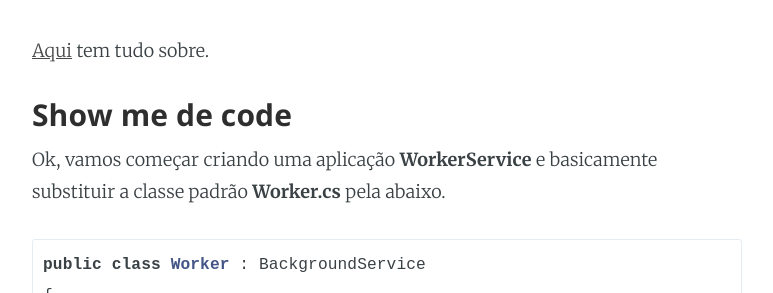
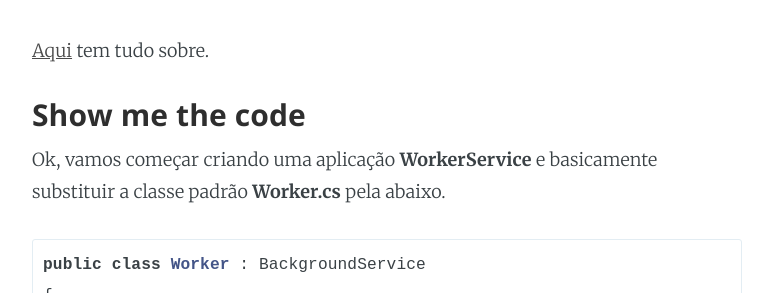
Before and after one commit to libnando/libnando.github.io, a Jekyll site: the page built from _posts/2025-06-19-comunicacao-bidirecional-brincando-com-signalr-redis-dotnet.markdown, in a window 1280 px wide and 900 px high, scrolled down 1809 px. Shown: the part 166-459 px from the top of the window, without its empty margins (253-1026 px from the left). Built offline with Jekyll 4.4.1, drawn with Linux system fonts in a browser that asks for light colours.

Commit message:
chore: improvements

```diff
--- a/_posts/2025-06-19-comunicacao-bidirecional-brincando-com-signalr-redis-dotnet.markdown
+++ b/_posts/2025-06-19-comunicacao-bidirecional-brincando-com-signalr-redis-dotnet.markdown
@@ -34,7 +34,7 @@ Geralmente utiliza websockets quando disponível, mas pode alternar automaticame
 
 <a target="_blank" href="https://learn.microsoft.com/en-us/aspnet/signalr/overview/getting-started/introduction-to-signalr">Aqui</a> tem tudo sobre.
 
-### Show me de code
+### Show me the code
 
 Ok, vamos começar criando uma aplicação <b>WorkerService</b> e basicamente substituir a classe padrão <b>Worker.cs</b> pela abaixo.
 
```
